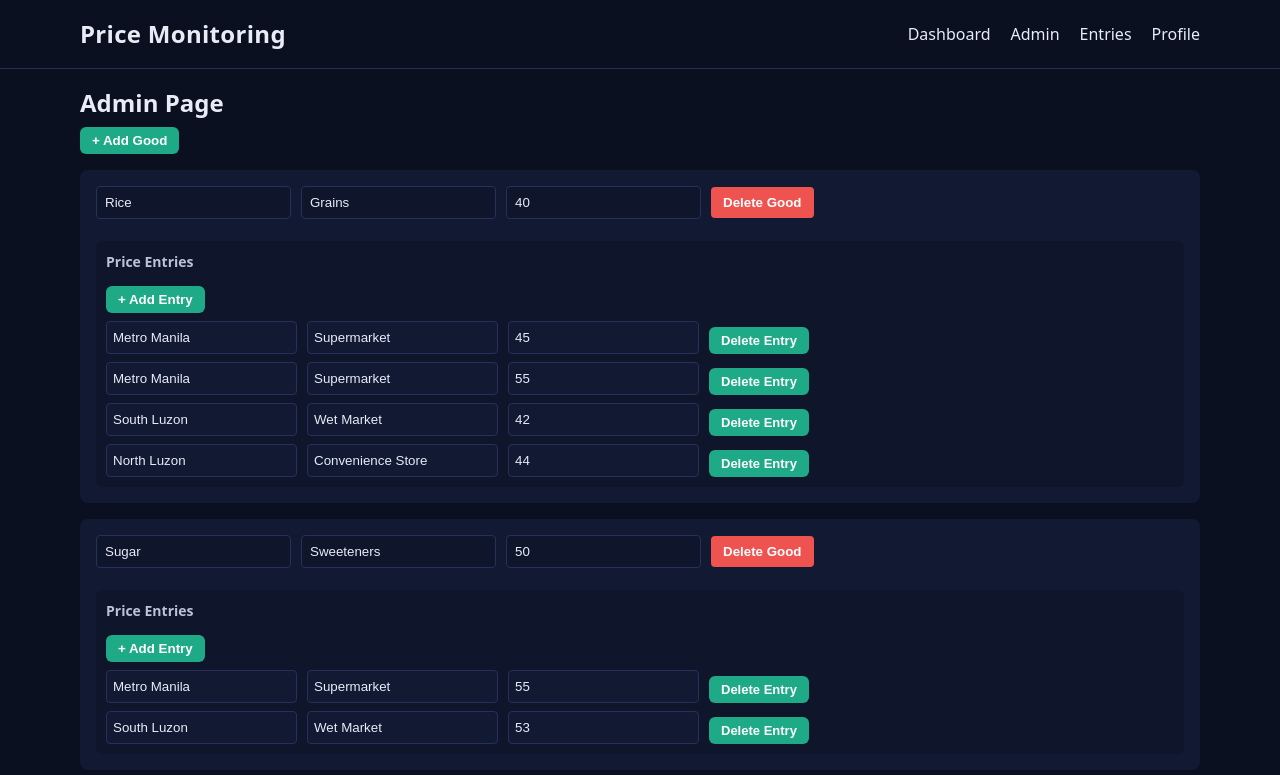
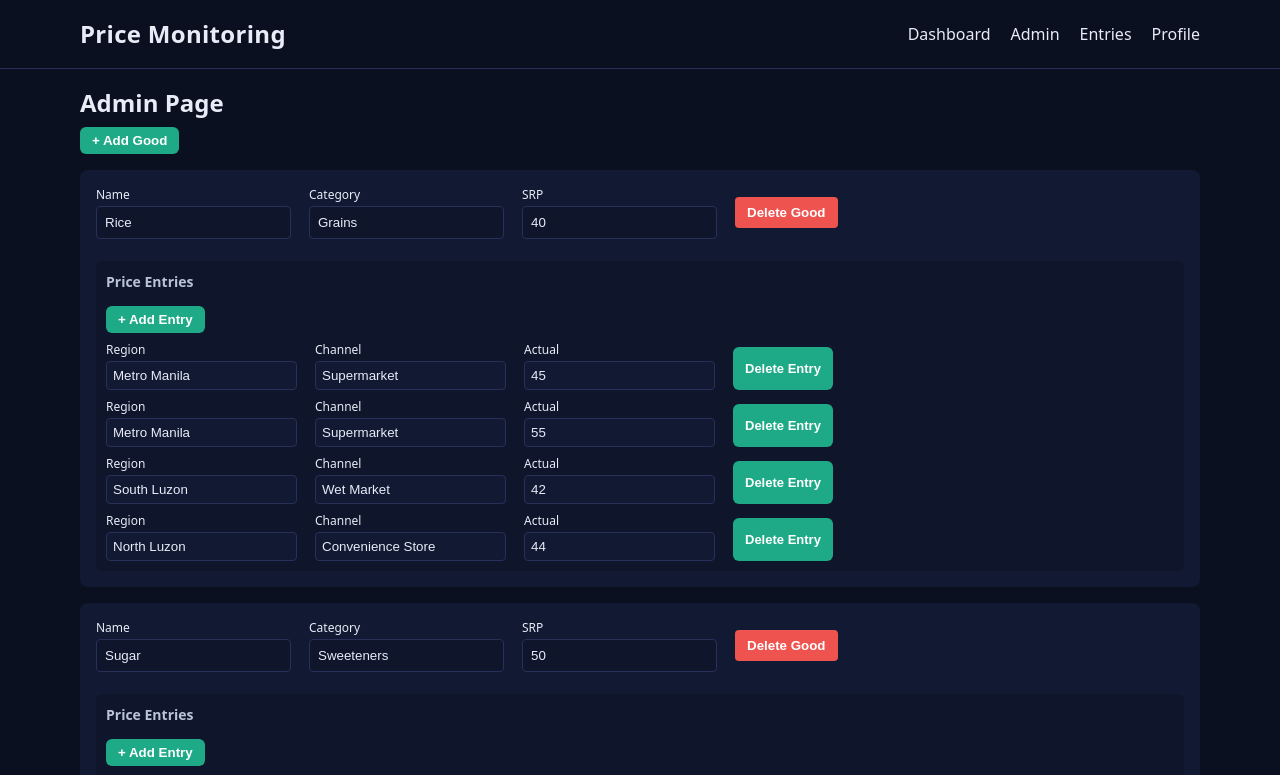
Before and after one commit to drimag/price-monitoring, a React (Vite) app in the folder client/: page /#/admin in a window 1280 px wide. Shown: the top 775 px of the page. Built offline with nearby package versions, Linux system fonts and the light colour scheme.

Commit message:
little title and new scan entry

```diff
--- a/client/src/mockDb.js
+++ b/client/src/mockDb.js
@@ -44,8 +44,18 @@ export const mockApi = {
     Promise.resolve(goods.find((g) => g._id === id) || null),
 
   addPriceEntry: (name, region, channel, actual) => {
-    const good = goods.find((g) => g.name === name);
-    if (!good) throw new Error("Good not found");
+    let good = goods.find((g) => g.name === name);
+    if (!good){
+      const newGood = {
+        _id: Object.keys(goods).length + 1,
+        name: name,
+        category: "Uncategorized",
+        srp: 0,
+        priceEntries: [],
+      };
+      goods = [...goods, newGood];
+      good = goods.find((g) => g.name === name);
+    }
 
     const newEntry = {
       _id: `${good._id}-${good.priceEntries.length + 1}`,
@@ -58,7 +68,7 @@ export const mockApi = {
 
   addGood: () => {
     const newGood = {
-      _id: Date.now().toString(),
+      _id: Object.keys(goods).length,
       name: "New Good",
       category: "Uncategorized",
       srp: 0,
--- a/client/src/pages/AdminPage.css
+++ b/client/src/pages/AdminPage.css
@@ -115,3 +115,14 @@
 .add-btn:hover {
   background: #189b72;
 }
+
+.field {
+  display: flex;
+  flex-direction: column;
+  margin-right: 8px;
+}
+
+.field small {
+  margin-bottom: 2px;
+  font-size: 12px;
+}
--- a/client/src/pages/AdminPage.jsx
+++ b/client/src/pages/AdminPage.jsx
@@ -91,40 +91,65 @@ export default function AdminPage() {
         {goods.map((good) => (
           <div key={good._id} className="good-card">
             <div className="good-header">
+              <div className="field">
+                <small>Name</small>
                 <input
                   value={good.name}
                   onChange={(e) => updateGood(good._id, "name", e.target.value)}
                 />
+              </div>
+
+              <div className="field">
+                <small>Category</small>
                 <input
                   value={good.category}
                   onChange={(e) => updateGood(good._id, "category", e.target.value)}
                 />
+              </div>
+
+              <div className="field">
+                <small>SRP</small>
                 <input
                   type="number"
                   value={good.srp}
                   onChange={(e) => updateGood(good._id, "srp", e.target.value)}
                 />
+              </div>
+
               <button onClick={() => deleteGood(good._id)}>Delete Good</button>
             </div>
 
             <div className="entries">
               <h4>Price Entries</h4>
               <button onClick={() => addEntry(good._id)}>+ Add Entry</button>
+
               {good.priceEntries.map((entry) => (
                 <div key={entry._id} className="entry-row">
+                  <div className="field">
+                    <small>Region</small>
                     <input
                       value={entry.region}
                       onChange={(e) => updateEntry(good._id, entry._id, "region", e.target.value)}
                     />
+                  </div>
+
+                  <div className="field">
+                    <small>Channel</small>
                     <input
                       value={entry.channel}
                       onChange={(e) => updateEntry(good._id, entry._id, "channel", e.target.value)}
                     />
+                  </div>
+
+                  <div className="field">
+                    <small>Actual</small>
                     <input
                       type="number"
                       value={entry.actual}
                       onChange={(e) => updateEntry(good._id, entry._id, "actual", e.target.value)}
                     />
+                  </div>
+
                   <button onClick={() => deleteEntry(good._id, entry._id)}>Delete Entry</button>
                 </div>
               ))}
--- a/client/src/pages/UserEntry.jsx
+++ b/client/src/pages/UserEntry.jsx
@@ -189,6 +189,10 @@ export default function UserEntry() {
                     {g.name}
                   </option>
                 ))}
+
+                {productName && !goods.some((g) => g.name === productName) && (
+                  <option value={productName}>{productName} (new)</option>
+                )}
               </select>
             </div>
 
```
Lines whose indentation alone changed are shown as unchanged.
